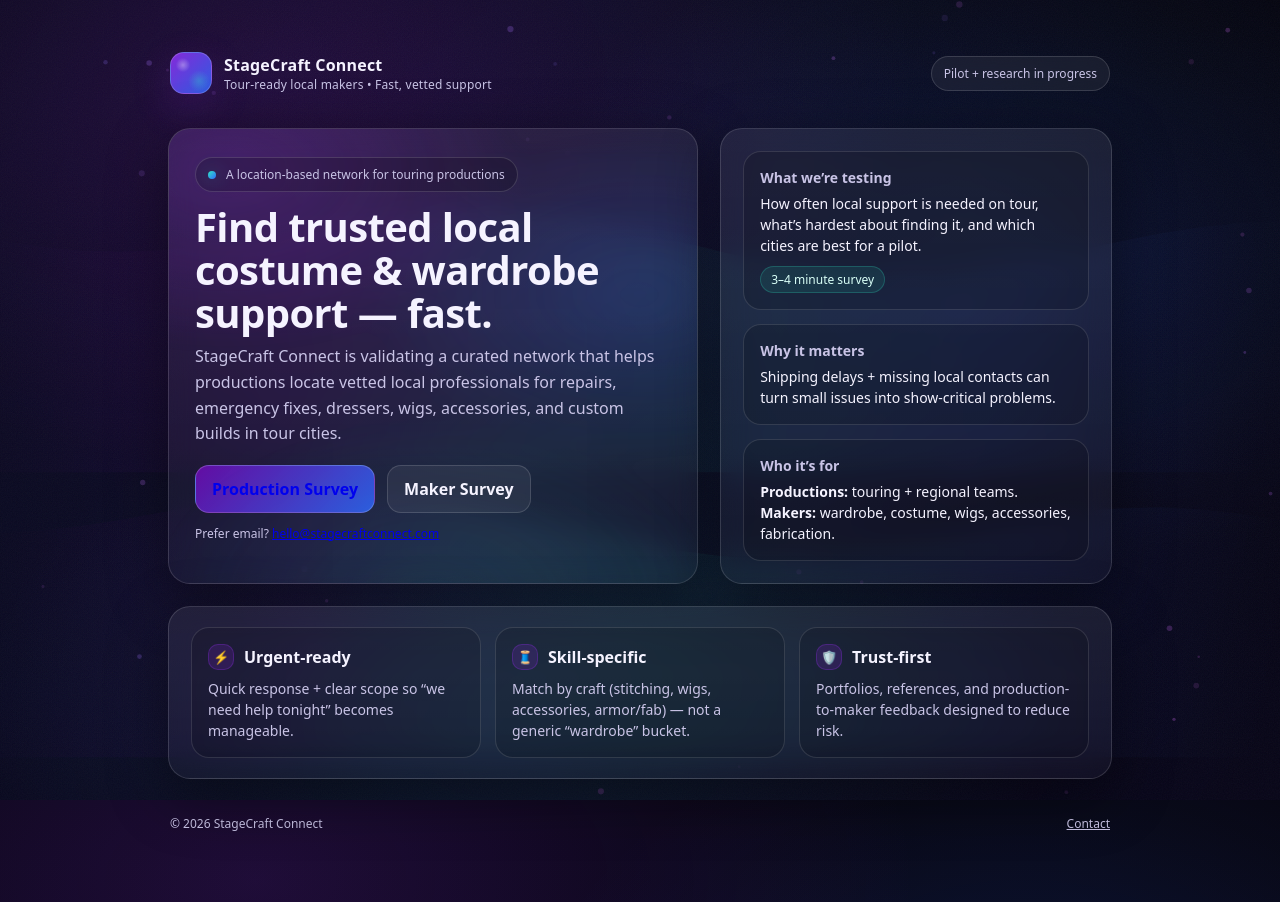
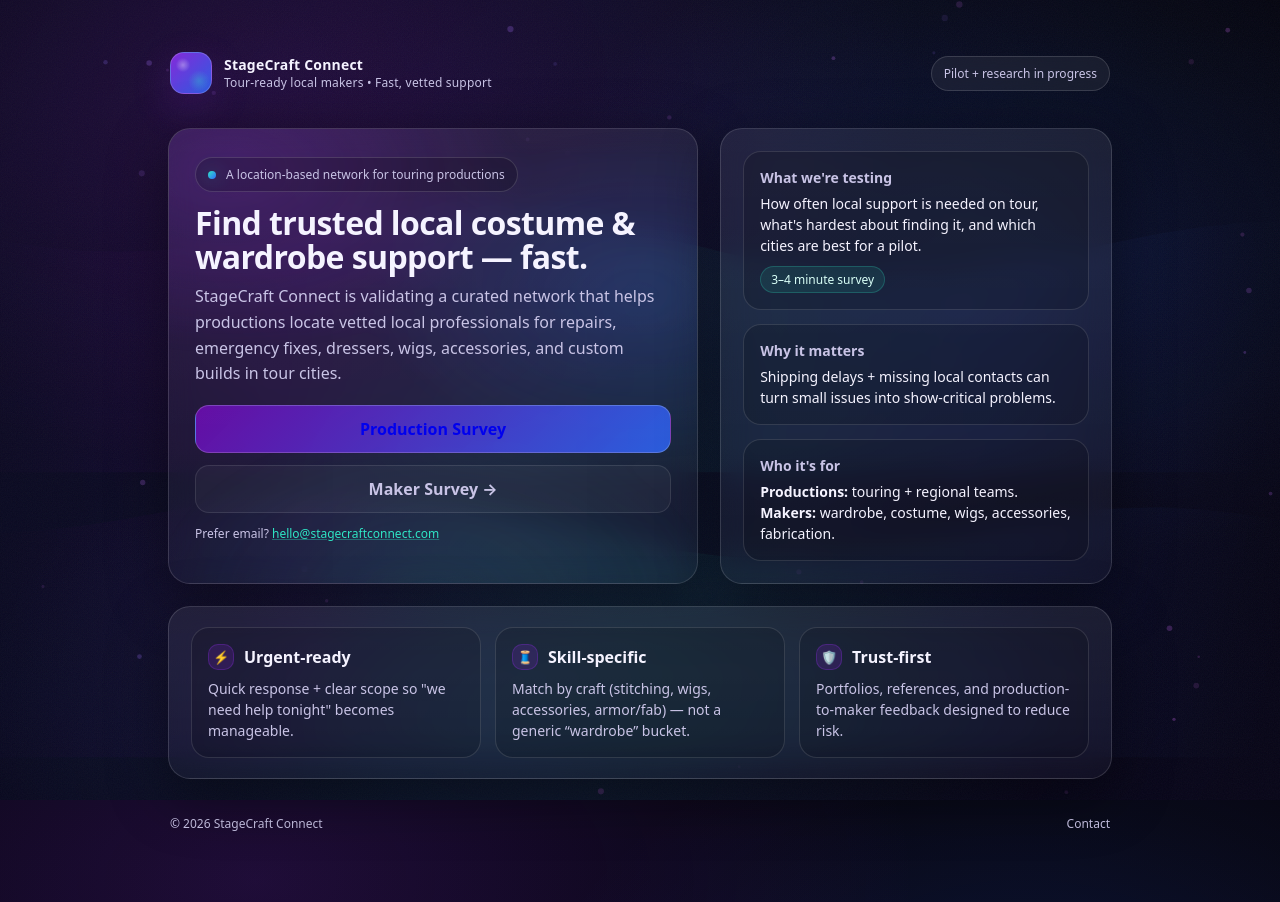
Before and after one commit to sergeevaleeza/stagecraftconnect, a plain HTML site: page index.html in a window 1280 px wide. Drawn offline with Linux system fonts and the light colour scheme; animation ran at ten frames a second.

Commit message:
Refactor styles for buttons and typography
Updated various styles for buttons, headings, and text to improve UI consistency and accessibility. Adjusted font sizes and colors for better visibility and user experience.

```diff
--- a/index.html
+++ b/index.html
@@ -90,7 +90,7 @@
     }
 
     .brand h1{
-      font-size: 16px;
+      font-size: 14px;
       margin:0;
       font-weight: 700;
     }
@@ -168,7 +168,7 @@
 
     h2{
       margin: 14px 0 10px;
-      font-size: 40px;
+      font-size: 32px;
       line-height: 1.07;
       letter-spacing: -0.6px;
       position:relative;
@@ -190,6 +190,7 @@
       margin-top: 18px;
       position:relative;
       z-index:1;
+      flex-direction: column;
     }
 
     .btn{
@@ -205,19 +206,61 @@
       transition: transform .15s ease, background .15s ease, border-color .15s ease;
       user-select:none;
       cursor:pointer;
+      width: 100%; /* full-width buttons on mobile */
+      justify-content: center;
+      position: relative;
     }
+
     .btn:hover{ transform: translateY(-1px); }
+
+    .btn:focus-visible {
+      outline: 2px solid var(--teal);
+      outline-offset: 3px;
+    }
+
+    a:focus-visible {
+      outline: 2px solid var(--teal);
+      outline-offset: 2px;
+      border-radius: 4px;
+    }
 
     .btn-primary{
       background: linear-gradient(135deg, rgba(106,13,173,0.92), rgba(47,107,255,0.82));
       border-color: rgba(255,255,255,0.20);
     }
+
     .btn-secondary{
-      background: rgba(255,255,255,0.06);
-      color: var(--text);
+      background: rgba(255,255,255,0.04); /* was 0.06 - make it more subtle */
+      color: var(--muted); /* was var(--text) - make it less prominent */
+      border-color: rgba(255,255,255,0.10); /* was 0.14 - softer border */
     }
     .btn-secondary:hover{
-      background: rgba(255,255,255,0.10);
+      background: rgba(255,255,255,0.08);
+      color: var(--text);
+      border-color: rgba(255,255,255,0.16);
+    }
+
+    .btn::after {
+      content: '';
+      position: absolute;
+      top: 50%;
+      right: 12px;
+      width: 14px;
+      height: 14px;
+      margin-top: -7px;
+      border: 2px solid currentColor;
+      border-right-color: transparent;
+      border-radius: 50%;
+      opacity: 0;
+      animation: spin 0.6s linear infinite;
+    }
+
+    .btn:active::after {
+      opacity: 0.5;
+    }
+
+    @keyframes spin {
+      to { transform: rotate(360deg); }
     }
 
     .mini{
@@ -226,6 +269,18 @@
       margin-top: 12px;
       position:relative;
       z-index:1;
+    }
+
+    .mini a {
+      color: var(--teal); /* or var(--blue) */
+      text-decoration: underline;
+      text-decoration-color: rgba(47,230,197,0.35);
+      transition: color .15s ease, text-decoration-color .15s ease;
+    }
+
+    .mini a:hover {
+      color: #FFF;
+      text-decoration-color: var(--teal);
     }
 
     .hero-side{
@@ -316,7 +371,15 @@
       justify-content:space-between;
       gap:10px;
     }
-    footer a{ color: var(--muted); }
+    footer a{
+      color: var(--muted);
+      text-decoration: none;
+      transition: color .15s ease;
+    }
+    footer a:hover {
+      color: var(--text);
+      text-decoration: underline;
+    }
   </style>
 </head>
 
@@ -349,8 +412,16 @@
         </p>
 
         <div class="cta-row">
-          <a class="btn btn-primary" href="https://forms.gle/sNi2ApBKGZZ261dPA" target="_blank" rel="noopener">Production Survey</a>
-          <a class="btn btn-secondary" href="MAKER_SURVEY_URL" target="_blank" rel="noopener">Maker Survey</a>
+          <a class="btn btn-primary"
+             href="https://forms.gle/sNi2ApBKGZZ261dPA"
+             target="_blank"
+             rel="noopener"
+             aria-label="Take the production survey - opens in new tab">
+            Production Survey
+          </a>
+          <a class="btn btn-secondary" href="MAKER_SURVEY_URL" target="_blank" rel="noopener">
+            Maker Survey →
+          </a>
         </div>
 
         <p class="mini">
@@ -360,8 +431,8 @@
 
       <aside class="card hero-side">
         <div class="stat">
-          <h3>What we’re testing</h3>
-          <p>How often local support is needed on tour, what’s hardest about finding it, and which cities are best for a pilot.</p>
+          <h3>What we're testing</h3>
+          <p>How often local support is needed on tour, what's hardest about finding it, and which cities are best for a pilot.</p>
           <span class="pill">3–4 minute survey</span>
         </div>
         <div class="stat">
@@ -369,7 +440,7 @@
           <p>Shipping delays + missing local contacts can turn small issues into show-critical problems.</p>
         </div>
         <div class="stat">
-          <h3>Who it’s for</h3>
+          <h3>Who it's for</h3>
           <p><strong>Productions:</strong> touring + regional teams.<br/><strong>Makers:</strong> wardrobe, costume, wigs, accessories, fabrication.</p>
         </div>
       </aside>
@@ -379,7 +450,7 @@
       <div class="grid">
         <div class="feature">
           <div class="title"><span class="icon">⚡</span>Urgent-ready</div>
-          <p>Quick response + clear scope so “we need help tonight” becomes manageable.</p>
+          <p>Quick response + clear scope so "we need help tonight" becomes manageable.</p>
         </div>
         <div class="feature">
           <div class="title"><span class="icon">🧵</span>Skill-specific</div>
```
